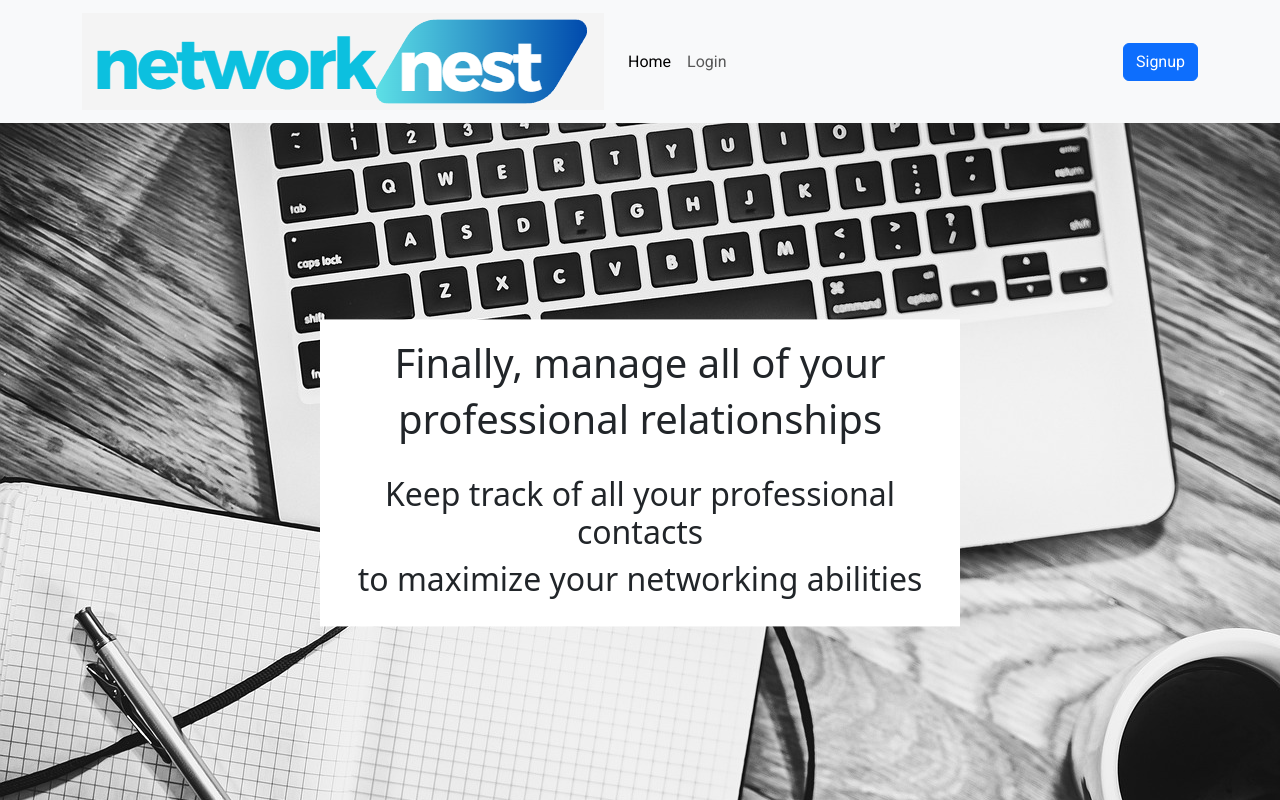
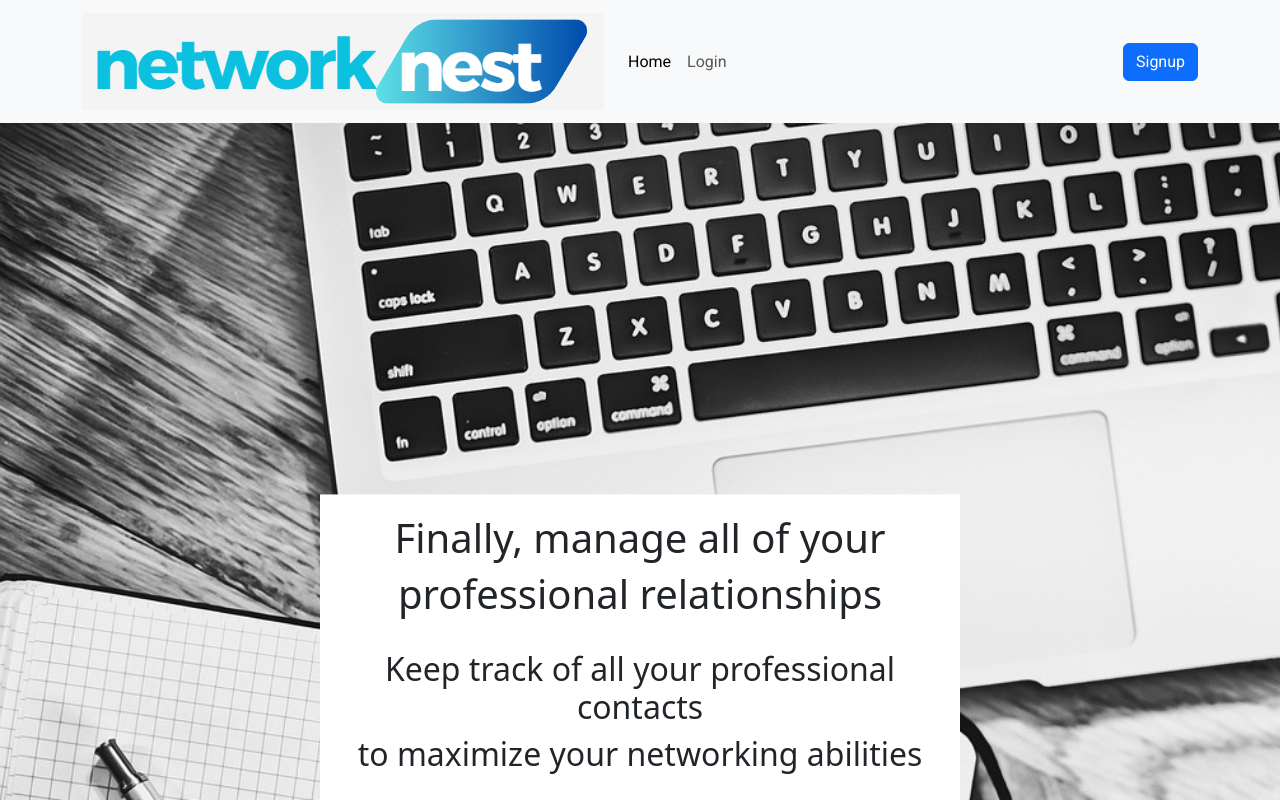
Before and after one commit to eaw-pid/network-nest, a React (Create React App) app in the folder client/: page / in a window 1280 px wide. Shown: the top 800 px of the page. Built offline with nearby package versions, Linux system fonts and the light colour scheme; no server answers.

Commit message:
fix bugs on update connections

```diff
--- a/client/src/components/CompanyCard.js
+++ b/client/src/components/CompanyCard.js
@@ -23,7 +23,7 @@ function CompanyCard({company}) {
 
             <Col lg={5}>
 
-            {/* <div className="holder"> */}
+
             <Card style={{ width: '35rem' }}>
             <Card.Img  src="https://t3.ftcdn.net/jpg/02/55/86/12/360_F_255861239_viu6hRNcURzeKUoyPJBFOyTu1fA8aJtM.jpg" alt="Card image cap"/>
                 <Card.Body>
@@ -36,7 +36,7 @@ function CompanyCard({company}) {
                     {employeeList}
                 </Card.Footer>
             </Card>
-            {/* </div> */}
+
             <br/>
             <br/>
             </Col>
--- a/client/src/index.css
+++ b/client/src/index.css
@@ -11,7 +11,7 @@
 .landing-homepage {
   position: relative;
   text-align: center;
-  padding-top: 350px;
+  padding-top: 700px;
   padding-bottom: 350px;
   background: url("./images/computer-820281_1280.jpg");
   background-size: cover;
```
